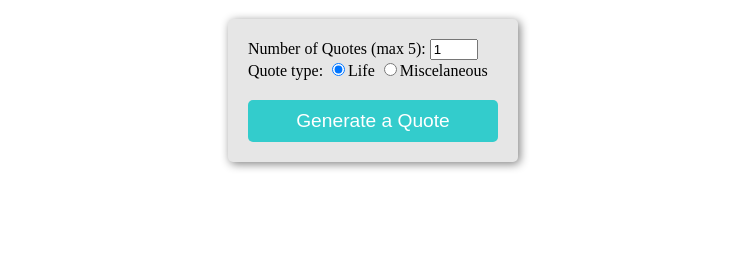
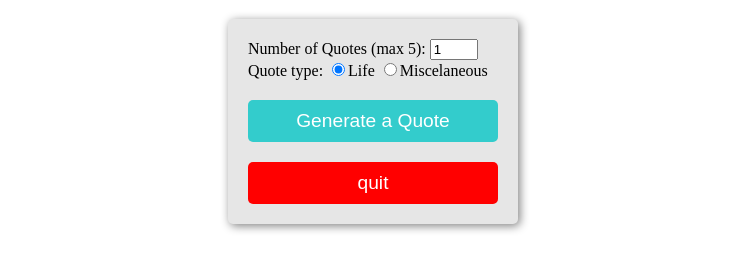
Before and after one commit to KevinCurtisDev/quotation_generator, a plain HTML site: page index.html in a window 1280 px wide. Both pictures are taken after a click on the button "Generate a Quote". Shown: the part 90-360 px from the top of the page, without its empty margins (267-1012 px from the left). Drawn offline with Linux system fonts and the light colour scheme.

Commit message:
Added quit button to generate quote form

```diff
--- a/assets/styles/styles.css
+++ b/assets/styles/styles.css
@@ -24,3 +24,8 @@ button {
   font-size: 2rem;
   color: #4d4d4d;
 }
+
+.quit {
+  background-color: red;
+  display: none;
+}
--- a/index.html
+++ b/index.html
@@ -16,6 +16,7 @@
         <input id="life" type="radio" name="type" value="life" checked>Life
         <input id="misc" type="radio" name="type" value="miscelaneous">Miscelaneous
         <button id="generate-quote">Generate a Quote</button>
+        <button id="quit" class="quit">quit</button>
     </form>
     <script src="js/app.js"></script>
 </body>
--- a/js/app.js
+++ b/js/app.js
@@ -1,8 +1,11 @@
 //get the input used to select the number of quotes
 const quoteNumber = document.querySelector("#quote-number");
 
-//get the div that will contain the generated quotes
+//get the button that will generated quotes
 const generateQuote = document.querySelector("#generate-quote");
+
+//get the button that will quit the generator
+const quit = document.querySelector("#quit");
 
 //get the input that selects the quotation type
 const quotation = document.querySelector("#quote");
@@ -29,6 +32,9 @@ generateQuote.addEventListener("click", (e) => {
 
     //reset the quotation div to empty before generating new quotes
     quotation.innerHTML = "";
+
+    //display quit button
+    quit.style.display = "block";
 
     //set the quooteType variable to either miscQuptes or lifeQuotes
     if (document.querySelector("#misc").checked) {
@@ -58,3 +64,12 @@ generateQuote.addEventListener("click", (e) => {
         quotation.append(sentence);
     }
 });
+
+//listen for click event to quit the quotation generator
+quit.addEventListener("click", (e) => {
+    //prevent page from reloading
+    e.preventDefault();
+
+    //reset the quotation div to empty before generating new quotes
+    quotation.innerHTML = "";
+});
```
Also changed, not shown: 1 other file.
